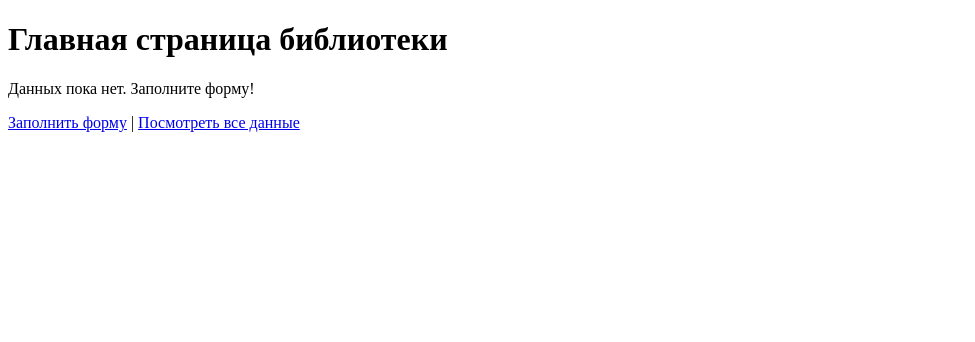
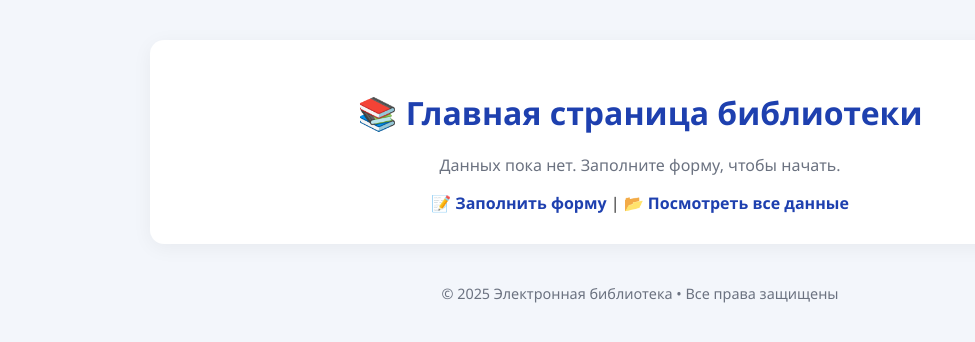
Before and after one commit to viwavee/web_laba_5, a PHP site: page / in a window 1280 px wide. Shown: the top 342 px of the page, without its empty margins (0-975 px from the left). Run offline with PHP 8.4, Linux system fonts and the light colour scheme.

Commit message:
Обновление файла

```diff
--- a/www/index.php
+++ b/www/index.php
@@ -5,51 +5,207 @@ session_start();
 <html lang="ru">
 <head>
     <meta charset="UTF-8">
-    <title>Главная</title>
+    <title>Главная страница библиотеки</title>
+    <style>
+        body {
+            font-family: "Segoe UI", Roboto, Arial, sans-serif;
+            background: #f3f6fb;
+            margin: 0;
+            padding: 40px;
+            color: #333;
+        }
+
+        h1 {
+            text-align: center;
+            color: #1e40af;
+            margin-bottom: 20px;
+        }
+
+        h3 {
+            margin-top: 40px;
+            color: #1e3a8a;
+        }
+
+        .container {
+            max-width: 900px;
+            margin: 0 auto;
+            background: #fff;
+            border-radius: 14px;
+            box-shadow: 0 4px 20px rgba(0,0,0,0.05);
+            padding: 30px 40px;
+        }
+
+        ul {
+            list-style: none;
+            padding: 0;
+        }
+
+        li {
+            background: #f9fafc;
+            margin-bottom: 10px;
+            padding: 12px 15px;
+            border-radius: 8px;
+            border-left: 4px solid #1e40af;
+        }
+
+        a {
+            color: #1e40af;
+            text-decoration: none;
+            font-weight: 600;
+        }
+
+        a:hover {
+            text-decoration: underline;
+        }
+
+        .links {
+            margin-top: 15px;
+            text-align: center;
+        }
+
+        .error-list {
+            background: #fee2e2;
+            color: #991b1b;
+            border-radius: 8px;
+            padding: 10px 15px;
+            margin-bottom: 20px;
+        }
+
+        .book-grid {
+            display: grid;
+            grid-template-columns: repeat(auto-fill, minmax(220px, 1fr));
+            gap: 20px;
+            margin-top: 20px;
+        }
+
+        .book {
+            background: #ffffff;
+            border-radius: 12px;
+            box-shadow: 0 2px 6px rgba(0,0,0,0.05);
+            overflow: hidden;
+            transition: transform 0.2s, box-shadow 0.2s;
+        }
+
+        .book:hover {
+            transform: translateY(-4px);
+            box-shadow: 0 6px 12px rgba(0,0,0,0.1);
+        }
+
+        .book img {
+            width: 100%;
+            height: 280px;
+            object-fit: cover;
+            border-bottom: 1px solid #e5e7eb;
+        }
+
+        .book-info {
+            padding: 12px 15px;
+        }
+
+        .book-info strong {
+            color: #1d4ed8;
+            display: block;
+            margin-bottom: 5px;
+            font-size: 1.05em;
+        }
+
+        .footer {
+            text-align: center;
+            margin-top: 40px;
+            color: #6b7280;
+            font-size: 0.9em;
+        }
+    </style>
 </head>
 <body>
-    <h1>Главная страница библиотеки</h1>
+    <div class="container">
+        <h1>📚 Главная страница библиотеки</h1>
 
-    <?php if(isset($_SESSION['errors'])): ?>
-        <ul style="color: red;">
-            <?php foreach($_SESSION['errors'] as $error): ?>
+        <?php if (isset($_SESSION['errors'])): ?>
+            <div class="error-list">
+                <ul>
+                    <?php foreach ($_SESSION['errors'] as $error): ?>
                         <li><?= htmlspecialchars($error) ?></li>
                     <?php endforeach; ?>
                 </ul>
+            </div>
             <?php unset($_SESSION['errors']); ?>
         <?php endif; ?>
 
-    <?php if(isset($_SESSION['username'])): ?>
-        <p>Данные из сессии (последняя заявка):</p>
+        <?php if (isset($_SESSION['username'])): ?>
+            <h3>🧾 Данные из сессии (последняя заявка):</h3>
             <ul>
-            <li>Имя: <?= $_SESSION['username'] ?></li>
-            <li>Номер билета: <?= $_SESSION['ticket'] ?></li>
-            <li>Жанр: <?= $_SESSION['genre'] ?></li>
-            <li>Электронная версия: <?= $_SESSION['ebook'] === 'yes' ? 'да' : 'нет' ?></li>
-            <li>Срок аренды: <?= $_SESSION['period'] ?></li>
+                <li><strong>Имя:</strong> <?= htmlspecialchars($_SESSION['username']) ?></li>
+                <li><strong>Номер билета:</strong> <?= htmlspecialchars($_SESSION['ticket']) ?></li>
+                <li><strong>Жанр:</strong> <?= htmlspecialchars($_SESSION['genre']) ?></li>
+                <li><strong>Электронная версия:</strong> <?= $_SESSION['ebook'] === 'yes' ? 'Да' : 'Нет' ?></li>
+                <li><strong>Срок аренды:</strong> <?= htmlspecialchars($_SESSION['period']) ?></li>
             </ul>
         <?php else: ?>
-        <p>Данных пока нет. Заполните форму!</p>
+            <p style="text-align:center; color:#6b7280;">Данных пока нет. Заполните форму, чтобы начать.</p>
         <?php endif; ?>
 
-    <p><a href="form.html">Заполнить форму</a> | <a href="view.php">Посмотреть все данные</a></p>
+        <div class="links">
+            <a href="form.html">📝 Заполнить форму</a> |
+            <a href="view.php">📂 Посмотреть все данные</a>
+        </div>
 
         <?php
+        // ====== ДАННЫЕ ИЗ API ======
         if (isset($_SESSION['api_data'])) {
-        echo "<h3>Данные из OpenLibrary API:</h3>";
-        echo "<pre>" . htmlspecialchars(print_r(array_slice($_SESSION['api_data']['docs'] ?? [], 0, 3), true)) . "</pre>";
+            echo "<h3>📖 Данные из OpenLibrary API (книги Толстого):</h3>";
+
+            $books = $_SESSION['api_data']['docs'] ?? [];
+            $books = array_slice($books, 0, 6);
+
+            if (!empty($books)) {
+                echo "<div class='book-grid'>";
+                foreach ($books as $book) {
+                    $title = htmlspecialchars($book['title'] ?? 'Без названия');
+                    $year = htmlspecialchars($book['first_publish_year'] ?? '—');
+                    $authors = isset($book['author_name']) ? implode(', ', $book['author_name']) : 'Неизвестен';
+                    $lang = isset($book['language']) ? implode(', ', $book['language']) : '—';
+                    $coverId = $book['cover_i'] ?? null;
+                    $coverUrl = $coverId
+                        ? "https://covers.openlibrary.org/b/id/{$coverId}-L.jpg"
+                        : "https://via.placeholder.com/200x280?text=Нет+обложки";
+
+                    echo "
+                    <div class='book'>
+                        <img src='{$coverUrl}' alt='Обложка'>
+                        <div class='book-info'>
+                            <strong>{$title}</strong>
+                            <div>Автор(ы): {$authors}</div>
+                            <div>Год: {$year}</div>
+                            <div>Языки: {$lang}</div>
+                        </div>
+                    </div>";
                 }
-
-    if (isset($_SESSION['user_info'])) {
-        echo "<h3>Информация о пользователе:</h3>";
-        foreach ($_SESSION['user_info'] as $key => $val) {
-            echo htmlspecialchars($key) . ': ' . htmlspecialchars($val) . '<br>';
+                echo "</div>";
+            } else {
+                echo "<p>Нет данных от API.</p>";
             }
         }
 
+        // ====== ИНФОРМАЦИЯ О ПОЛЬЗОВАТЕЛЕ ======
+        if (isset($_SESSION['user_info'])) {
+            echo "<h3>👤 Информация о пользователе:</h3>";
+            echo "<ul>";
+            foreach ($_SESSION['user_info'] as $key => $val) {
+                echo "<li><strong>" . htmlspecialchars($key) . ":</strong> " . htmlspecialchars($val) . "</li>";
+            }
+            echo "</ul>";
+        }
+
+        // ====== COOKIE ======
         if (isset($_COOKIE['last_submission'])) {
-        echo "<p><strong>Последняя заявка отправлена:</strong> " . htmlspecialchars($_COOKIE['last_submission']) . "</p>";
+            echo "<p><strong>🕓 Последняя заявка отправлена:</strong> " . htmlspecialchars($_COOKIE['last_submission']) . "</p>";
         }
         ?>
+    </div>
+
+    <div class="footer">
+        © <?= date('Y') ?> Электронная библиотека • Все права защищены
+    </div>
 </body>
 </html>
```
Lines whose indentation alone changed are shown as unchanged.
